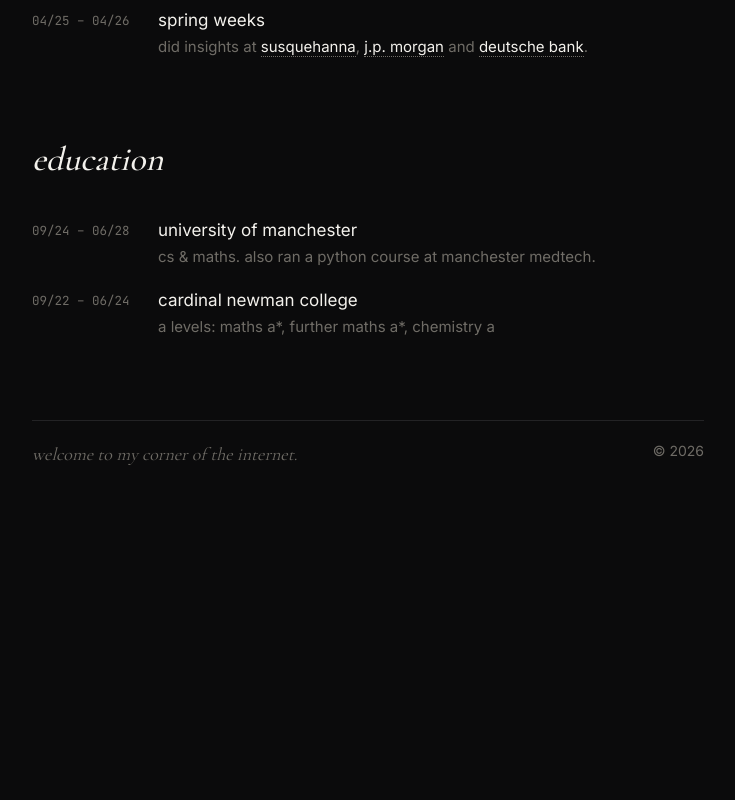
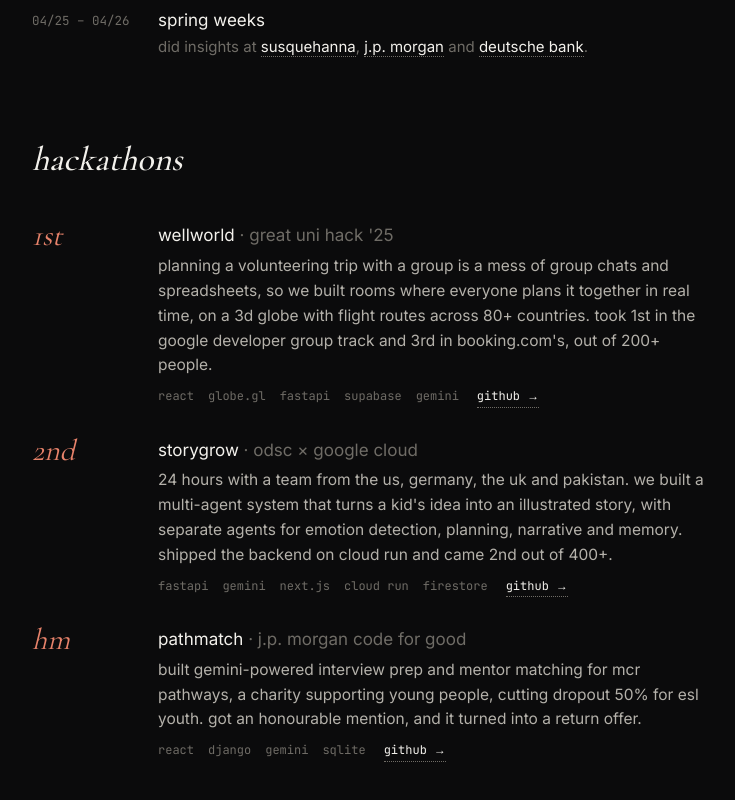
Before and after one commit to Akbari06/ish-web, a Next.js app: page / in a window 1280 px wide. Shown: the part 1260-2060 px from the top of the page, without its empty margins (272-1007 px from the left). Before the commit the page ends 1825 px from the top, so only its background shows below. Built offline with nearby package versions, Linux system fonts and the light colour scheme.

Commit message:
Add hackathons section with stories and GitHub links
Co-Authored-By: Claude Opus 5.5 <noreply@anthropic.com>
Claude-Session: https://claude.ai/code/session_014vB6cNyXfbZvWcPw9iY8XT

```diff
--- /dev/null
+++ b/app/data/hackathons.json
@@ -0,0 +1,26 @@
+[
+  {
+    "place": "1st",
+    "name": "wellworld",
+    "event": "great uni hack '25",
+    "github": "https://github.com/Akbari06/wellworld",
+    "story": "planning a volunteering trip with a group is a mess of group chats and spreadsheets, so we built rooms where everyone plans it together in real time, on a 3d globe with flight routes across 80+ countries. took 1st in the google developer group track and 3rd in booking.com's, out of 200+ people.",
+    "stack": "react · globe.gl · fastapi · supabase · gemini"
+  },
+  {
+    "place": "2nd",
+    "name": "storygrow",
+    "event": "odsc × google cloud",
+    "github": "https://github.com/Akbari06/storygrow",
+    "story": "24 hours with a team from the us, germany, the uk and pakistan. we built a multi-agent system that turns a kid's idea into an illustrated story, with separate agents for emotion detection, planning, narrative and memory. shipped the backend on cloud run and came 2nd out of 400+.",
+    "stack": "fastapi · gemini · next.js · cloud run · firestore"
+  },
+  {
+    "place": "hm",
+    "name": "pathmatch",
+    "event": "j.p. morgan code for good",
+    "github": "https://github.com/Akbari06/pathmatch",
+    "story": "built gemini-powered interview prep and mentor matching for mcr pathways, a charity supporting young people, cutting dropout 50% for esl youth. got an honourable mention, and it turned into a return offer.",
+    "stack": "react · django · gemini · sqlite"
+  }
+]
--- a/app/globals.css
+++ b/app/globals.css
@@ -171,6 +171,32 @@ h2 { font-size: 34px; margin: 64px 0 18px; }
 .dated .t { color: var(--ink); }
 .dated .s { display: block; font-size: 15px; color: var(--soft); line-height: 1.55; }
 
+/* hackathons */
+.hacks li { padding: 14px 0; }
+
+.hacks .place {
+  font-family: var(--font-serif), Georgia, serif;
+  font-style: italic;
+  font-size: 30px;
+  line-height: 1;
+  color: var(--accent);
+}
+
+.hacks .event { color: var(--soft); }
+.hacks .story { display: block; margin-top: 4px; font-size: 15.5px; line-height: 1.6; color: var(--text); }
+
+.hacks .stack {
+  display: flex;
+  flex-wrap: wrap;
+  gap: 6px 14px;
+  margin-top: 8px;
+  font-family: var(--font-mono), monospace;
+  font-size: 12px;
+  color: var(--soft);
+}
+
+.hacks .stack a { color: var(--ink); margin-left: 4px; }
+
 .now-tag {
   font-family: var(--font-mono), monospace;
   font-size: 10.5px;
--- a/app/page.tsx
+++ b/app/page.tsx
@@ -4,6 +4,7 @@ import { useEffect, useState } from "react";
 import Image from "next/image";
 import experience from "./data/experience.json";
 import education from "./data/education.json";
+import hackathons from "./data/hackathons.json";
 
 type Link = { name: string; url: string };
 type Entry = {
@@ -76,6 +77,7 @@ export default function Home() {
           <nav aria-label="Sections">
             <a className="on" href="#top">/</a>
             <a href="#experience">experience</a>
+            <a href="#hackathons">hackathons</a>
             <a href="#education">education</a>
           </nav>
         </div>
@@ -122,6 +124,24 @@ export default function Home() {
         <h2 id="experience">experience</h2>
         <DatedList items={experience as Entry[]} />
 
+        <h2 id="hackathons">hackathons</h2>
+        <ul className="dated hacks">
+          {hackathons.map((hack) => (
+            <li key={hack.name}>
+              <span className="place">{hack.place}</span>
+              <span>
+                <span className="t">{hack.name}</span>
+                <span className="event"> · {hack.event}</span>
+                <span className="story">{hack.story}</span>
+                <span className="stack">
+                  {hack.stack.split(" · ").map((tech) => <span key={tech}>{tech}</span>)}
+                  <a href={hack.github} target="_blank" rel="noopener noreferrer">github →</a>
+                </span>
+              </span>
+            </li>
+          ))}
+        </ul>
+
         <h2 id="education">education</h2>
         <DatedList items={education as Entry[]} />
 
```
